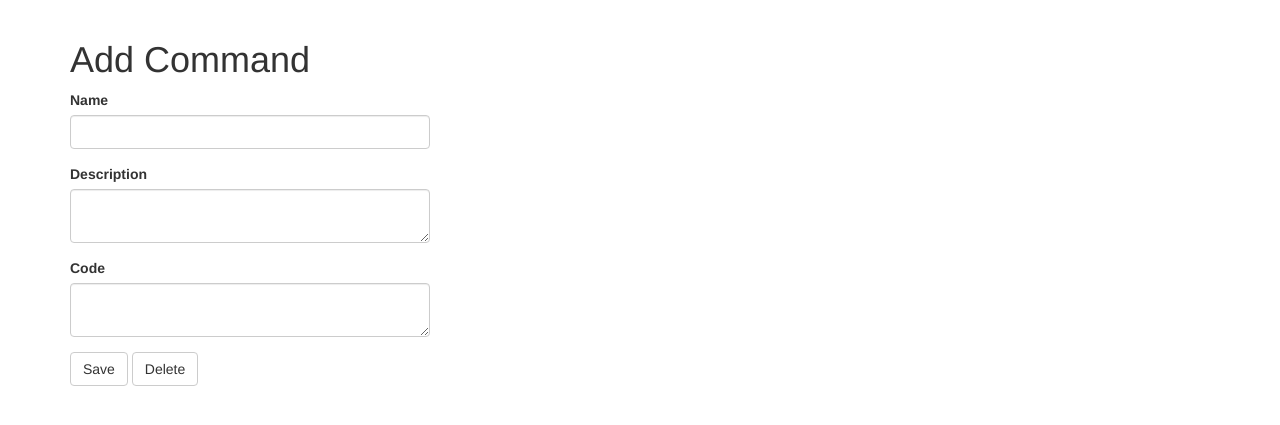
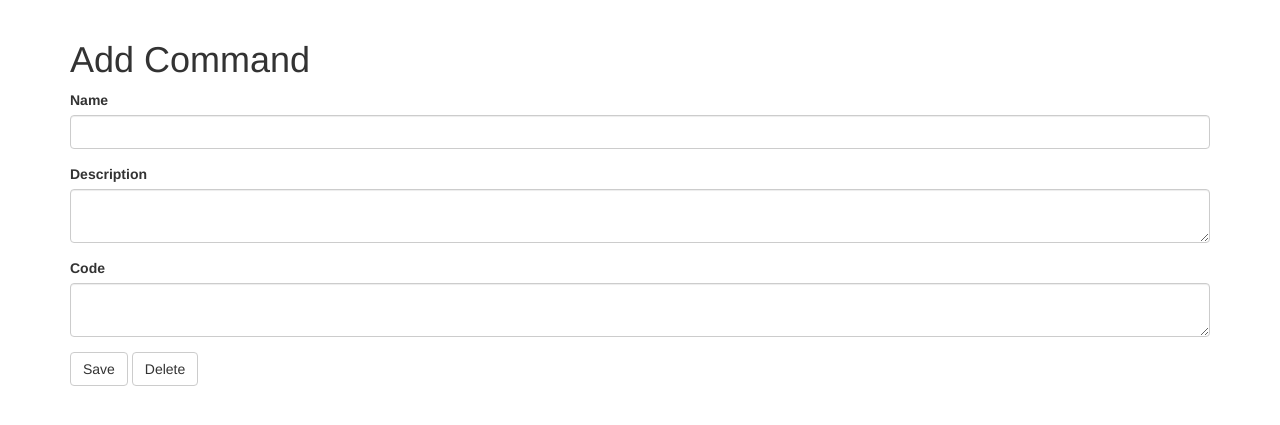
Before and after one commit to ItsRhetorical/HomeFlask, a Flask app: page /linux_commands/add in a window 1280 px wide. Shown: the part 52-477 px from the top of the page. Run offline with Flask 2, Linux system fonts and the light colour scheme; some libraries are stand-ins or nearby versions.

Commit message:
Form Width

```diff
--- a/app/templates/edit_linux_command.html
+++ b/app/templates/edit_linux_command.html
@@ -8,7 +8,7 @@
     <h1>Add Command</h1>
     {% endif %}
     <div class="row">
-        <div class="col-md-4">
+        <div class="col-md-12">
             {{ wtf.quick_form(form) }}
         </div>
     </div>
```
Also changed, not shown: app.db.
